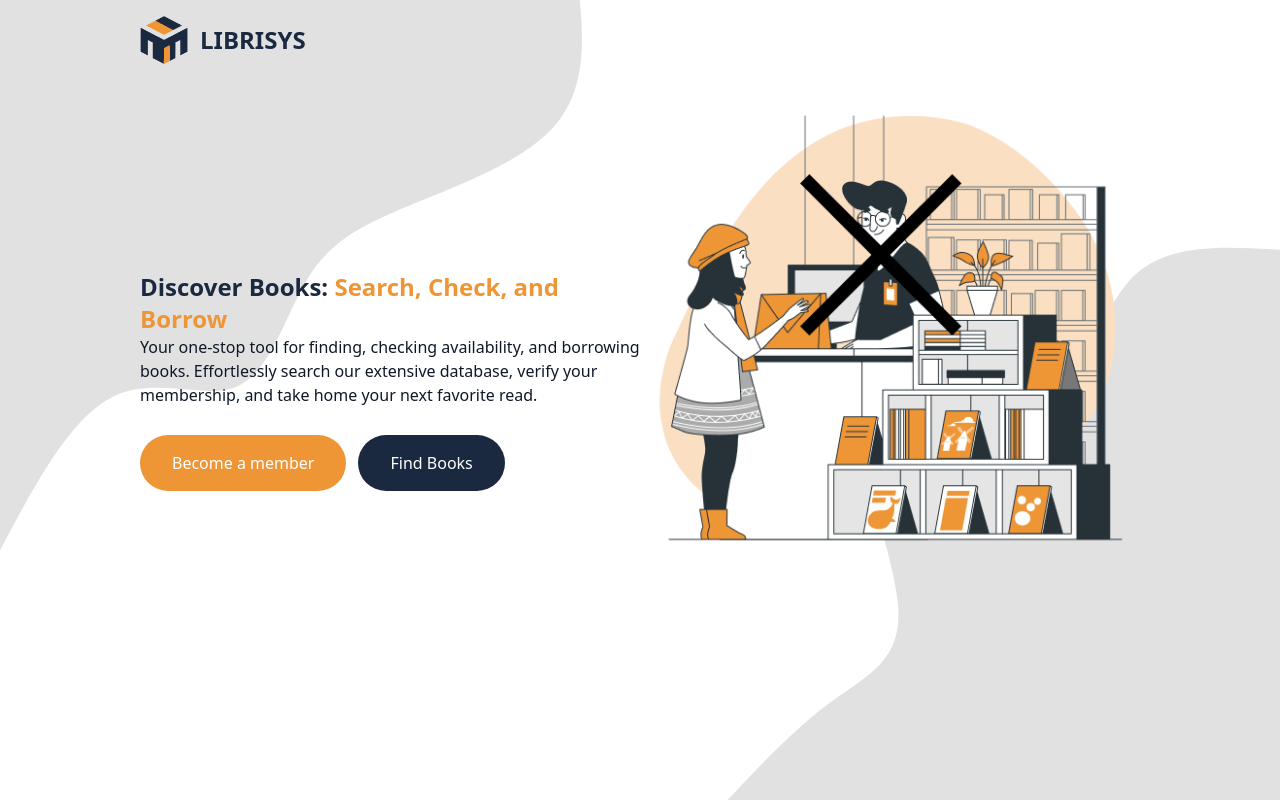
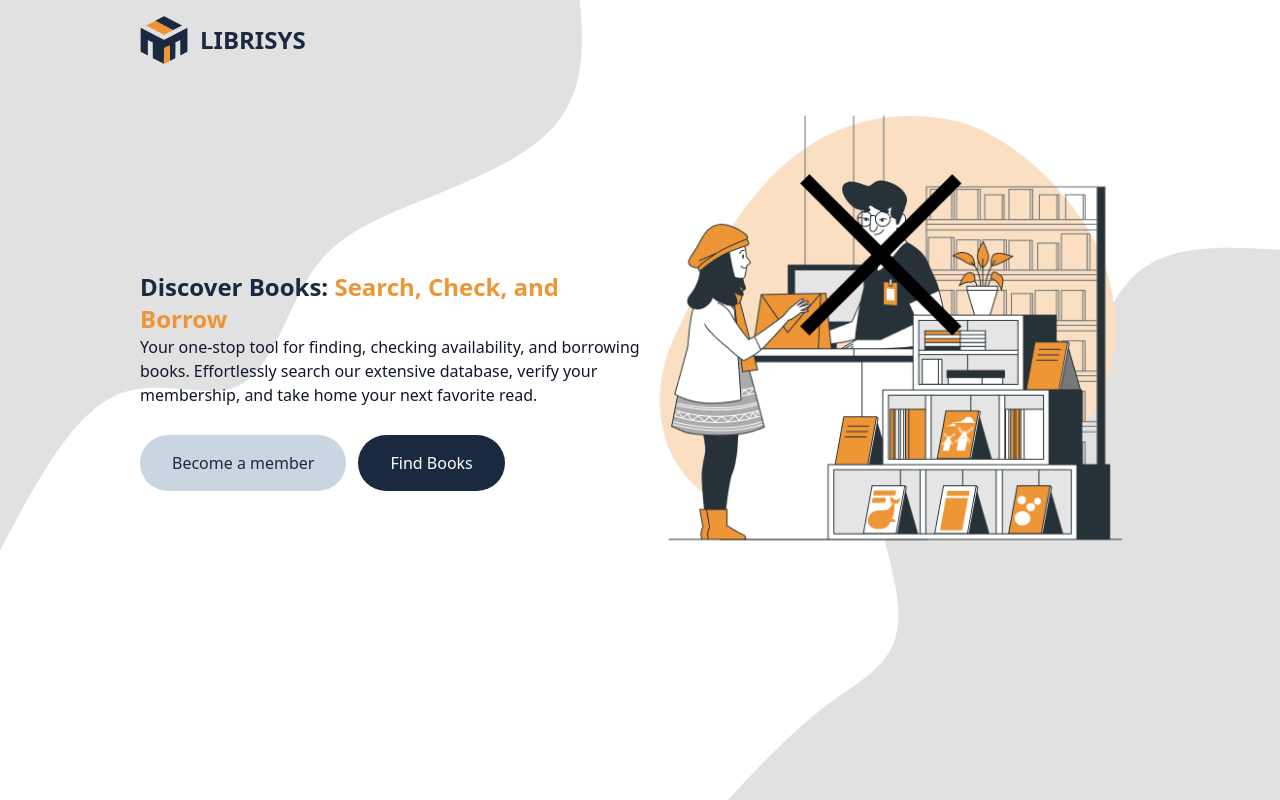
Before and after one commit to udezueoluomachi/librisys, a Next.js app: page / in a window 1280 px wide. Built offline with nearby package versions, Linux system fonts and the light colour scheme.

Commit message:
Still working on the landing page

```diff
--- a/src/app/layout.js
+++ b/src/app/layout.js
@@ -19,7 +19,7 @@ export const metadata = {
 
 export default function RootLayout({ children }) {
   return (
-    <html lang="en" className="w-screen h-screen overflow-x-hidden bg-white">
+    <html lang="en" className="w-screen h-screen overflow-x-hidden bg-white transition-all">
       <body
         className={`${geistSans.variable} ${geistMono.variable} antialiased w-full h-full`}
       >
--- a/src/app/page.js
+++ b/src/app/page.js
@@ -15,8 +15,8 @@ export default function Home() {
               </h1>
               <p className="text-base font-medium text-gray-900">Your one-stop tool for finding, checking availability, and borrowing books. Effortlessly search our extensive database, verify your membership, and take home your next favorite read.</p>
               <div className="flex flex-col md:flex-row space-x-0 md:space-x-3 space-y-3 md:space-y-0 mt-7">
-                <Link href={"join"} className="w-max py-2 md:py-4 md:px-8 px-4 rounded-full bg-primary text-white text-base">Become a member</Link>
-                <Link href={"/search"} className="w-max py-2 md:py-4 md:px-8 px-4 rounded-full bg-secondary text-white text-base">Find Books</Link>
+                <Link href={"join"} className="hover:ring-2 hover:ring-current w-max py-2 md:py-4 md:px-8 px-4 rounded-full bg-slate-300 text-secondary text-base" title="register">Become a member</Link>
+                <Link href={"/search"} className="hover:ring-2 hover:ring-primary w-max py-2 md:py-4 md:px-8 px-4 rounded-full bg-secondary text-white text-base" title="search">Find Books</Link>
               </div>
             </div>
             <div className="w-full md:w-1/2">
```
